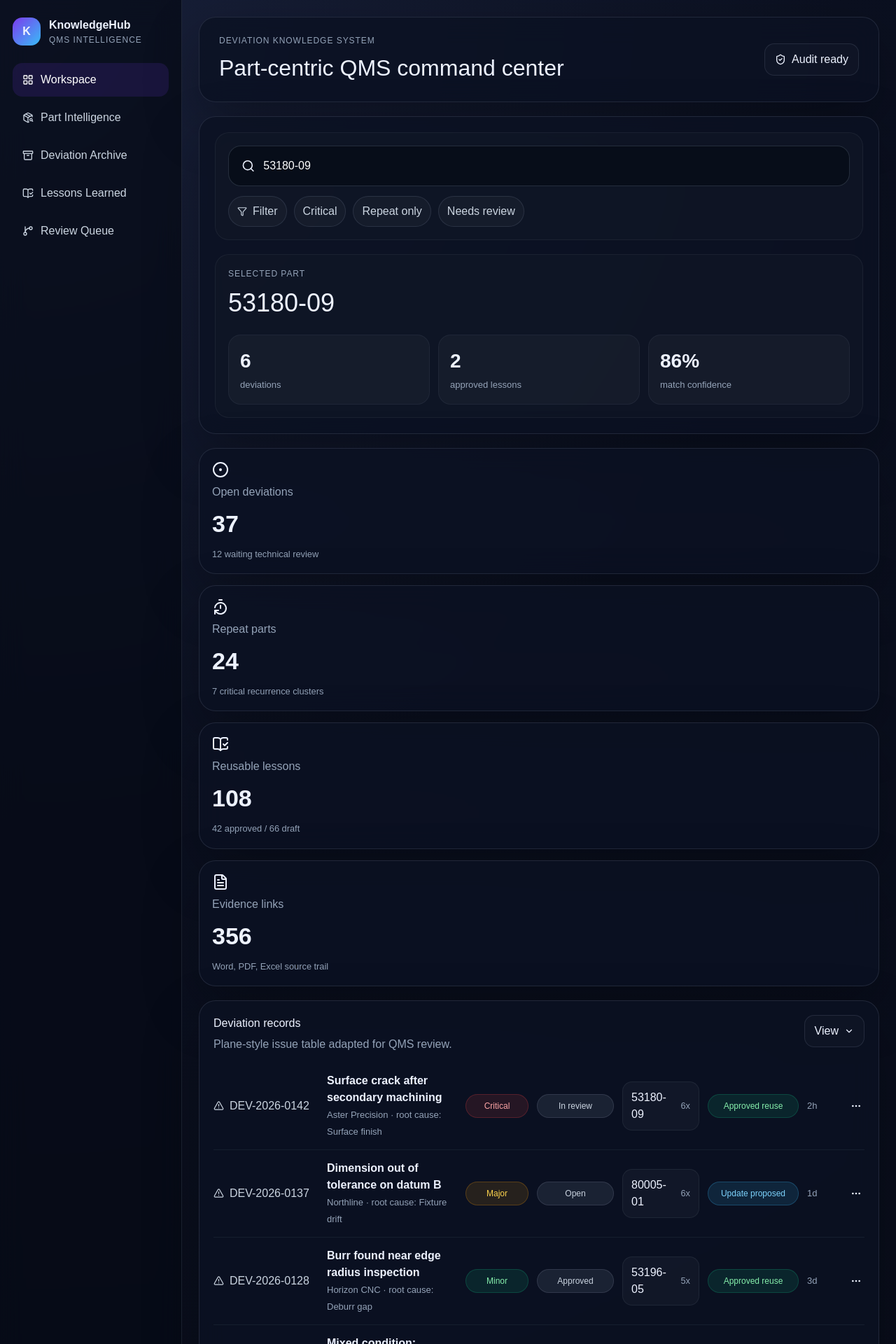
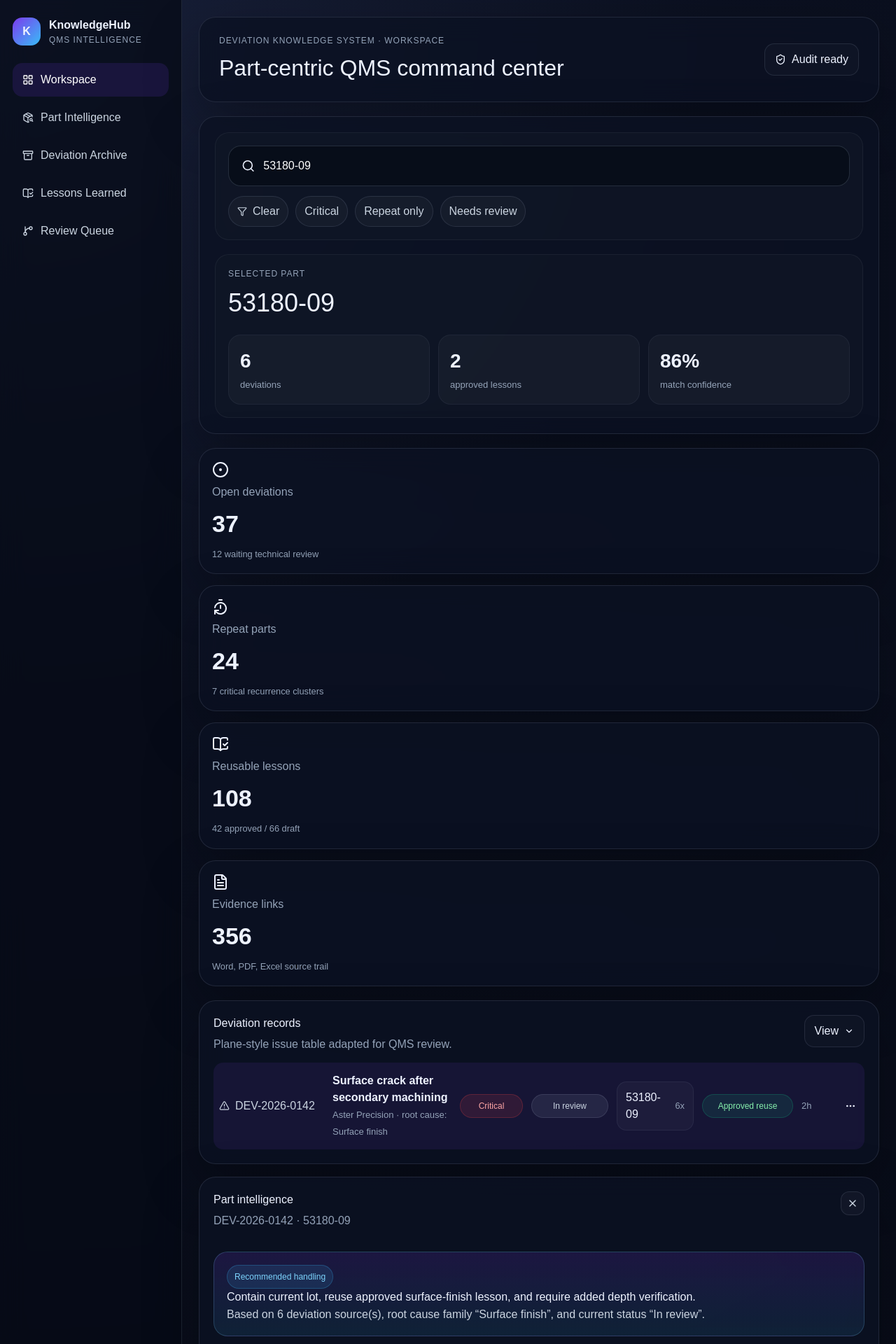
Before and after one commit to Alec61004/FPC, a Next.js app: page / in a window 1280 px wide. Shown: the top 1920 px of the page at 70% size. Built offline with nearby package versions, Linux system fonts and the light colour scheme.

Commit message:
Make KnowledgeHub UI interactive

```diff
--- a/app/globals.css
+++ b/app/globals.css
@@ -15,6 +15,7 @@
 html, body { margin: 0; min-height: 100%; background: radial-gradient(circle at top left, #19213b 0, #0b1020 38%, #070b16 100%); color: var(--text); font-family: Arial, Helvetica, sans-serif; }
 a { color: inherit; text-decoration: none; }
 button, input { font: inherit; }
+button { cursor: pointer; }
 
 .shell { min-height: 100vh; display: grid; grid-template-columns: 260px 1fr; }
 .rail { border-right: 1px solid var(--line); padding: 24px 18px; background: rgba(6, 10, 22, 0.7); backdrop-filter: blur(18px); display: flex; flex-direction: column; gap: 24px; }
@@ -22,8 +23,8 @@ button, input { font: inherit; }
 .brand-mark { width: 40px; height: 40px; border-radius: 14px; display: grid; place-items: center; background: linear-gradient(135deg, var(--accent), var(--accent-2)); font-weight: 800; }
 .brand span, .eyebrow { display: block; font-size: 12px; color: var(--muted); letter-spacing: .08em; text-transform: uppercase; }
 .nav-stack { display: grid; gap: 6px; }
-.nav-stack a { display: flex; gap: 10px; align-items: center; padding: 12px 14px; border-radius: 14px; color: #cbd5e1; }
-.nav-stack a.active, .nav-stack a:hover { background: rgba(124, 58, 237, 0.14); color: white; }
+.nav-stack button { display: flex; gap: 10px; align-items: center; padding: 12px 14px; border-radius: 14px; color: #cbd5e1; background: transparent; border: 0; text-align: left; }
+.nav-stack button.active, .nav-stack button:hover { background: rgba(124, 58, 237, 0.14); color: white; }
 .rail-card { margin-top: auto; border: 1px solid rgba(56, 189, 248, 0.24); background: linear-gradient(180deg, rgba(56,189,248,0.10), rgba(124,58,237,0.08)); border-radius: 18px; padding: 16px; color: #dbeafe; }
 .rail-card p { margin: 8px 0 0; color: #bfdbfe; font-size: 13px; line-height: 1.5; }
 
@@ -38,6 +39,7 @@ button, input { font: inherit; }
 .search-box input { width: 100%; background: transparent; border: 0; color: white; outline: none; font-size: 16px; }
 .quick-filters { margin-top: 14px; display: flex; gap: 10px; flex-wrap: wrap; }
 .quick-filters button { border: 1px solid rgba(148,163,184,0.16); background: rgba(255,255,255,0.03); color: #cbd5e1; border-radius: 999px; padding: 9px 12px; display: inline-flex; gap: 8px; align-items: center; }
+.quick-filters button.selected, .quick-filters button:hover { background: rgba(124,58,237,0.20); border-color: rgba(124,58,237,0.42); color: #fff; }
 .part-summary h2 { margin: 6px 0 18px; font-size: 36px; }
 .metric-row { display: grid; grid-template-columns: repeat(3,1fr); gap: 12px; }
 .metric-row div { padding: 16px; border-radius: 18px; background: rgba(255,255,255,0.03); border: 1px solid rgba(148,163,184,0.08); }
@@ -55,8 +57,10 @@ button, input { font: inherit; }
 .section-head h3, .patterns h4, .recommendation h4 { margin: 0; }
 .section-head p { margin: 6px 0 0; color: var(--muted); }
 .table { display: grid; }
-.row { display: grid; grid-template-columns: 150px minmax(0,1fr) 90px 110px 110px 130px 50px 20px; gap: 12px; align-items: center; padding: 14px 0; border-top: 1px solid rgba(148,163,184,0.09); }
+.row { width: 100%; color: inherit; text-align: left; background: transparent; border: 0; display: grid; grid-template-columns: 150px minmax(0,1fr) 90px 110px 110px 130px 50px 20px; gap: 12px; align-items: center; padding: 14px 8px; border-top: 1px solid rgba(148,163,184,0.09); border-radius: 14px; }
 .row:first-child { border-top: 0; }
+.row:hover, .selected-row { background: rgba(124,58,237,0.10); }
+.empty-state { padding: 28px; color: var(--muted); border: 1px dashed rgba(148,163,184,0.2); border-radius: 18px; text-align: center; }
 .id, .part-pill { display: inline-flex; align-items: center; gap: 8px; }
 .id { color: #cbd5e1; }
 .title b { display: block; }
@@ -77,6 +81,7 @@ button, input { font: inherit; }
 .pattern { display: flex; justify-content: space-between; align-items: center; padding: 12px 0; border-top: 1px solid rgba(148,163,184,0.10); }
 .pattern:first-of-type { border-top: 0; }
 .note { display: flex; gap: 10px; align-items: flex-start; color: #bfdbfe; padding: 16px; border-radius: 18px; background: rgba(12,74,110,0.24); border: 1px solid rgba(56,189,248,0.18); }
+.icon-button { border: 1px solid rgba(148,163,184,0.16); background: rgba(255,255,255,0.03); color: #cbd5e1; width: 34px; height: 34px; border-radius: 12px; display: grid; place-items: center; }
 
 @media (max-width: 1320px) {
   .content, .hero-card, .kpi-grid { grid-template-columns: 1fr; }
--- a/app/page.tsx
+++ b/app/page.tsx
@@ -1,4 +1,7 @@
-import { AlertTriangle, Archive, BookOpenCheck, ChevronDown, CircleDot, FileText, Filter, GitBranch, LayoutGrid, MessageSquareText, MoreHorizontal, PackageSearch, Search, ShieldCheck, Sparkles, TimerReset } from "lucide-react";
+"use client";
+
+import { useMemo, useState } from "react";
+import { AlertTriangle, Archive, BookOpenCheck, ChevronDown, CircleDot, FileText, Filter, GitBranch, LayoutGrid, MessageSquareText, MoreHorizontal, PackageSearch, Search, ShieldCheck, Sparkles, TimerReset, X } from "lucide-react";
 
 const deviations = [
   { id: "DEV-2026-0142", part: "53180-09", title: "Surface crack after secondary machining", supplier: "Aster Precision", status: "In review", severity: "Critical", recurrence: 6, root: "Surface finish", lesson: "Approved reuse", age: "2h" },
@@ -20,16 +23,39 @@ function Badge({ children, tone = "slate" }: { children: React.ReactNode; tone?:
 }
 
 export default function Home() {
+  const [query, setQuery] = useState("53180-09");
+  const [filterRepeat, setFilterRepeat] = useState(false);
+  const [filterCritical, setFilterCritical] = useState(false);
+  const [selected, setSelected] = useState(deviations[0]);
+  const [drawerOpen, setDrawerOpen] = useState(true);
+  const [activeNav, setActiveNav] = useState("Workspace");
+
+  const filteredDeviations = useMemo(() => {
+    return deviations.filter((d) => {
+      const text = `${d.id} ${d.part} ${d.title} ${d.supplier} ${d.root}`.toLowerCase();
+      const matchesQuery = !query.trim() || text.includes(query.toLowerCase());
+      const matchesCritical = !filterCritical || d.severity === "Critical";
+      const matchesRepeat = !filterRepeat || d.recurrence > 1;
+      return matchesQuery && matchesCritical && matchesRepeat;
+    });
+  }, [query, filterCritical, filterRepeat]);
+
   return (
     <main className="shell">
       <aside className="rail">
         <div className="brand"><div className="brand-mark">K</div><div><b>KnowledgeHub</b><span>QMS Intelligence</span></div></div>
         <nav className="nav-stack">
-          <a className="active"><LayoutGrid size={16}/>Workspace</a>
-          <a><PackageSearch size={16}/>Part Intelligence</a>
-          <a><Archive size={16}/>Deviation Archive</a>
-          <a><BookOpenCheck size={16}/>Lessons Learned</a>
-          <a><GitBranch size={16}/>Review Queue</a>
+          {[
+            ["Workspace", LayoutGrid],
+            ["Part Intelligence", PackageSearch],
+            ["Deviation Archive", Archive],
+            ["Lessons Learned", BookOpenCheck],
+            ["Review Queue", GitBranch],
+          ].map(([label, Icon]) => (
+            <button key={label as string} className={activeNav === label ? "active" : ""} onClick={() => setActiveNav(label as string)}>
+              <Icon size={16}/>{label as string}
+            </button>
+          ))}
         </nav>
         <div className="rail-card">
           <Sparkles size={16}/>
@@ -41,7 +67,7 @@ export default function Home() {
       <section className="workspace">
         <header className="topbar">
           <div>
-            <p className="eyebrow">Deviation Knowledge System</p>
+            <p className="eyebrow">Deviation Knowledge System · {activeNav}</p>
             <h1>Part-centric QMS command center</h1>
           </div>
           <button className="ghost"><ShieldCheck size={16}/> Audit ready</button>
@@ -49,12 +75,17 @@ export default function Home() {
 
         <section className="hero-card">
           <div className="search-panel">
-            <div className="search-box"><Search size={20}/><input placeholder="Search part, deviation ID, supplier, root cause..." defaultValue="53180-09"/></div>
-            <div className="quick-filters"><button><Filter size={14}/>Filter</button><button>Critical</button><button>Repeat only</button><button>Needs review</button></div>
+            <div className="search-box"><Search size={20}/><input placeholder="Search part, deviation ID, supplier, root cause..." value={query} onChange={(event) => setQuery(event.target.value)}/></div>
+            <div className="quick-filters">
+              <button onClick={() => { setFilterCritical(false); setFilterRepeat(false); setQuery(""); }}><Filter size={14}/>Clear</button>
+              <button className={filterCritical ? "selected" : ""} onClick={() => setFilterCritical((v) => !v)}>Critical</button>
+              <button className={filterRepeat ? "selected" : ""} onClick={() => setFilterRepeat((v) => !v)}>Repeat only</button>
+              <button onClick={() => { setQuery("review"); setFilterCritical(false); }}>Needs review</button>
+            </div>
           </div>
           <div className="part-summary">
-            <div><p className="eyebrow">Selected part</p><h2>53180-09</h2></div>
-            <div className="metric-row"><div><b>6</b><span>deviations</span></div><div><b>2</b><span>approved lessons</span></div><div><b>86%</b><span>match confidence</span></div></div>
+            <div><p className="eyebrow">Selected part</p><h2>{selected.part}</h2></div>
+            <div className="metric-row"><div><b>{selected.recurrence}</b><span>deviations</span></div><div><b>{selected.lesson.includes("Approved") ? 2 : 1}</b><span>approved lessons</span></div><div><b>{selected.lesson.includes("Approved") ? "86%" : "64%"}</b><span>match confidence</span></div></div>
           </div>
         </section>
 
@@ -69,8 +100,9 @@ export default function Home() {
           <div className="issue-board">
             <div className="section-head"><div><h3>Deviation records</h3><p>Plane-style issue table adapted for QMS review.</p></div><button className="ghost">View <ChevronDown size={14}/></button></div>
             <div className="table">
-              {deviations.map((d) => (
-                <div className="row" key={d.id}>
+              {filteredDeviations.length === 0 && <div className="empty-state">No matching deviations. Try clearing filters.</div>}
+              {filteredDeviations.map((d) => (
+                <button className={`row ${selected.id === d.id ? "selected-row" : ""}`} key={d.id} onClick={() => { setSelected(d); setDrawerOpen(true); }}>
                   <div className="id"><AlertTriangle size={15}/>{d.id}</div>
                   <div className="title"><b>{d.title}</b><span>{d.supplier} · root cause: {d.root}</span></div>
                   <Badge tone={d.severity === "Critical" ? "red" : d.severity === "Major" ? "amber" : "green"}>{d.severity}</Badge>
@@ -79,20 +111,22 @@ export default function Home() {
                   <Badge tone={d.lesson.includes("Approved") ? "green" : "blue"}>{d.lesson}</Badge>
                   <span className="age">{d.age}</span>
                   <MoreHorizontal size={16}/>
-                </div>
+                </button>
               ))}
             </div>
           </div>
 
+          {drawerOpen && (
             <aside className="insight-panel">
-            <div className="section-head"><div><h3>Part intelligence</h3><p>What to do if it repeats again.</p></div></div>
-            <div className="recommendation"><Badge tone="blue">Recommended handling</Badge><h4>Reuse existing surface-finish containment, but require extra verification if crack depth exceeds prior scope.</h4><p>Based on 6 deviation sources and 2 approved lessons for part 53180-09.</p></div>
+              <div className="section-head"><div><h3>Part intelligence</h3><p>{selected.id} · {selected.part}</p></div><button className="icon-button" onClick={() => setDrawerOpen(false)} aria-label="Close part intelligence"><X size={16}/></button></div>
+              <div className="recommendation"><Badge tone="blue">Recommended handling</Badge><h4>{selected.severity === "Critical" ? "Contain current lot, reuse approved surface-finish lesson, and require added depth verification." : "Compare scope against prior lessons before reuse; open update proposal if process conditions differ."}</h4><p>Based on {selected.recurrence} deviation source(s), root cause family “{selected.root}”, and current status “{selected.status}”.</p></div>
               <div className="patterns">
                 <h4>Recurring patterns</h4>
                 {patterns.map((p) => <div className="pattern" key={p.name}><span>{p.name}</span><Badge tone={p.tone}>{p.count}</Badge></div>)}
               </div>
-            <div className="note"><MessageSquareText size={16}/><p>AI can draft a lesson update, but reviewer approval is required before reuse.</p></div>
+              <div className="note"><MessageSquareText size={16}/><p>AI can draft a lesson update for {selected.part}, but reviewer approval is required before reuse.</p></div>
             </aside>
+          )}
         </section>
       </section>
     </main>
```
Lines whose indentation alone changed are shown as unchanged.
